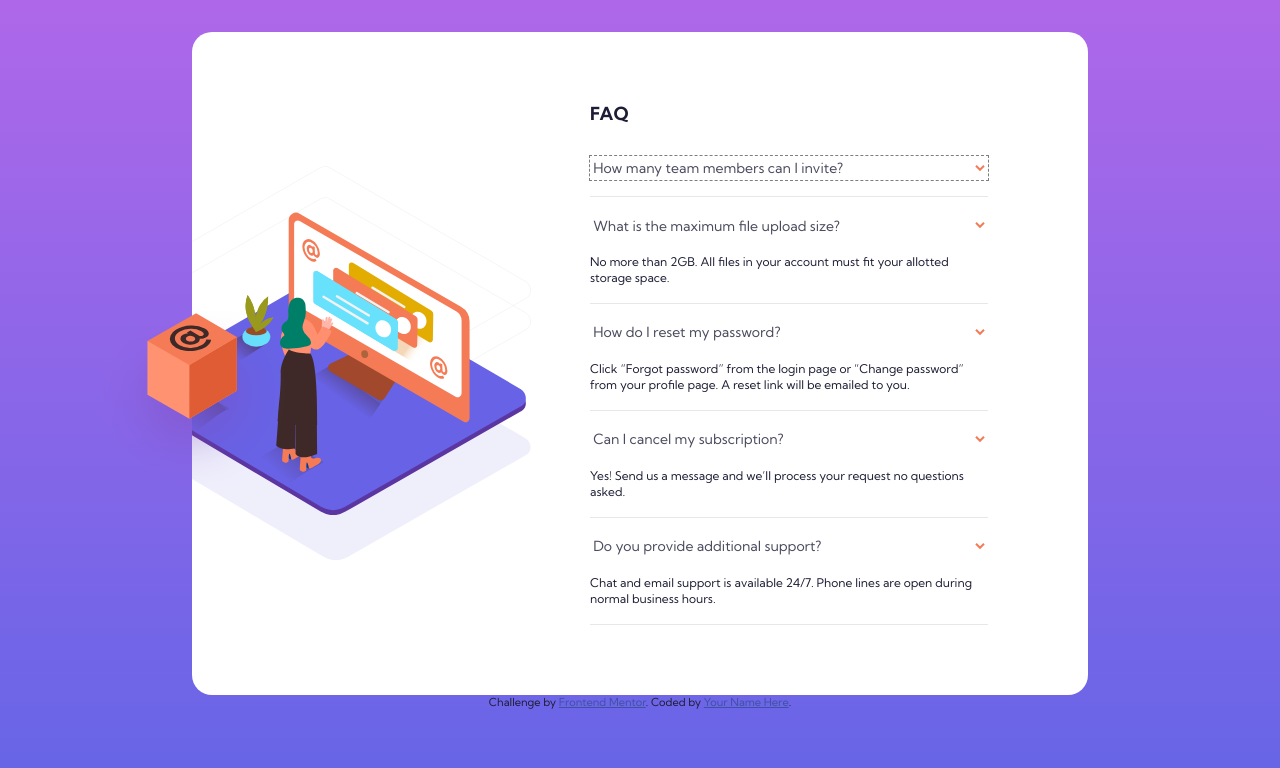
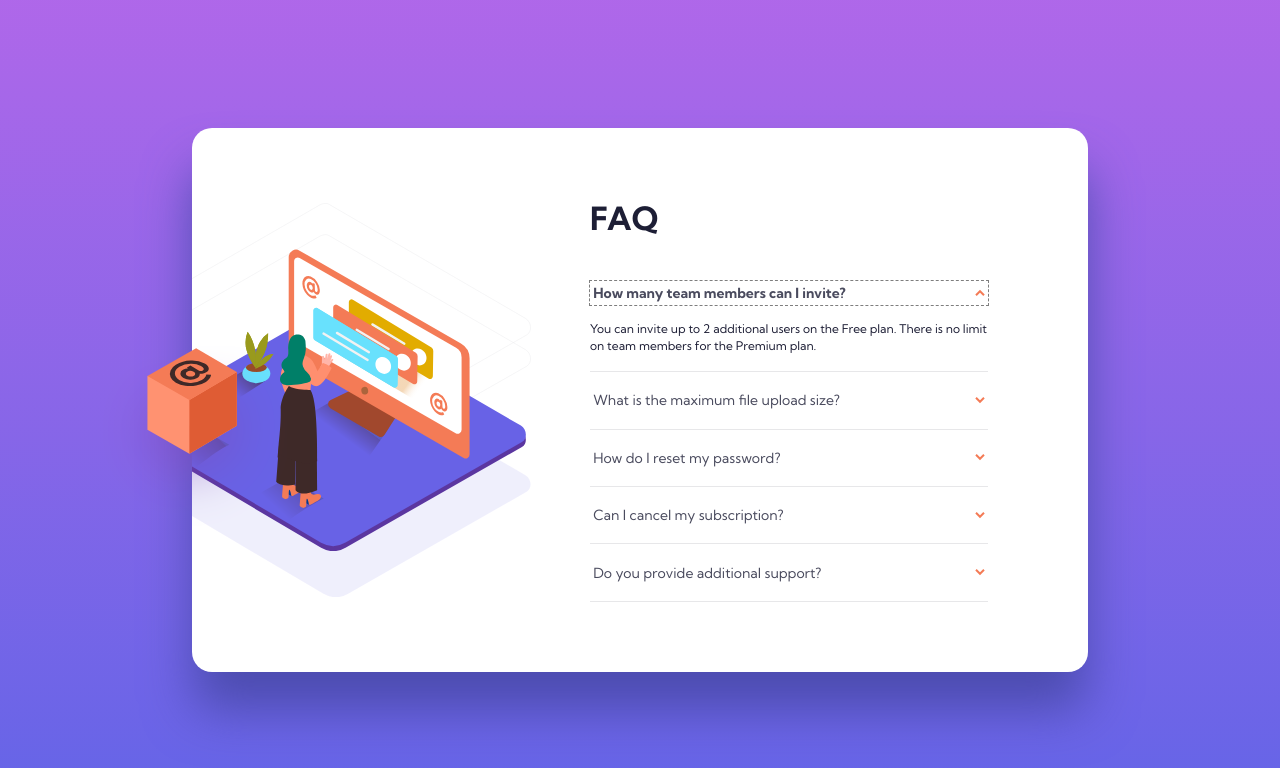
Before and after one commit to AshashashR/faq-accordion-card-main, a plain HTML site: page index.html in a window 1280 px wide. Both pictures are taken after a click on the button "How many team members can I invite?". Drawn offline with Linux system fonts and the light colour scheme.

Commit message:
second commit

```diff
--- a/index.html
+++ b/index.html
@@ -30,17 +30,16 @@
   <section class="card">
     <img src="/images/illustration-box-desktop.svg" alt="card box" class="card__box">
     <div class="card__image">
-      <img src="/images/illustration-woman-online-desktop.svg" alt="woman online desktop">
+      <img src="/images/illustration-woman-online-desktop.svg" class="img__desktop" alt="woman online desktop">
+      <img src="/images/illustration-woman-online-mobile.svg" class="img__mobile" alt="woman online mobile">
     </div>
     <div class="card__text">
       <h1>FAQ</h1>
       <div class="accordion">
         <div class="accordion__item">
-          <h2>
             <button class="accordion__question">
               How many team members can I invite?
             </button>
-          </h2>
           <div class="accordion__collapse collapse">
             <div class="accordion__content">
               You can invite up to 2 additional users on the Free plan. There is no limit on
@@ -50,12 +49,10 @@
         </div>
 
         <div class="accordion__item">
-          <h2>
           <button class="accordion__question">
             What is the maximum file upload size?
           </button>
-          </h2>
-          <div class="accordion__collapse">
+          <div class="accordion__collapse collapse">
             <div class="accordion__content">
               No more than 2GB. All files in your account must fit your allotted storage space.
             </div>
@@ -63,12 +60,10 @@
         </div>
 
         <div class="accordion__item">
-          <h2>
           <button class="accordion__question">
             How do I reset my password?
           </button>
-          </h2>
-          <div class="accordion__collapse">
+          <div class="accordion__collapse collapse">
             <div class="accordion__content">
               Click “Forgot password” from the login page or “Change password” from your profile page.
           A reset link will be emailed to you.
@@ -77,12 +72,10 @@
         </div>
 
         <div class="accordion__item">
-          <h2>
           <button class="accordion__question">
             Can I cancel my subscription?
           </button>
-          </h2>
-          <div class="accordion__collapse">
+          <div class="accordion__collapse collapse">
             <div class="accordion__content">
               Yes! Send us a message and we’ll process your request no questions asked.
             </div>
@@ -90,12 +83,10 @@
         </div>
 
         <div class="accordion__item">
-          <h2>
           <button class="accordion__question">
             Do you provide additional support?
           </button>
-          </h2>
-          <div class="accordion__collapse">
+          <div class="accordion__collapse collapse">
             <div class="accordion__content">
               Chat and email support is available 24/7.
               Phone lines are open during normal business hours.
@@ -106,10 +97,10 @@
     </div>
   </section>
 
-  <div class="attribution">
+  <!-- <div class="attribution">
     Challenge by <a href="https://www.frontendmentor.io?ref=challenge" target="_blank">Frontend Mentor</a>.
     Coded by <a href="#">Your Name Here</a>.
-  </div>
+  </div> -->
   <script src="script.js"></script>
 </body>
 
--- a/script.js
+++ b/script.js
@@ -1 +1,65 @@
-document.querySelectorAll
+document.querySelectorAll('.accordion__question').forEach((item) => {
+	item.addEventListener('click', (event) => {
+		console.log('click!');
+		let accCollapse = item.nextElementSibling;
+
+		if (!item.classList.contains('collapsing')) {
+			// Open accordion item
+			if (!item.classList.contains('open')) {
+				console.log('toggle accordion button');
+
+				accCollapse.style.display = 'block';
+				let accHeight = accCollapse.clientHeight;
+				console.log(accHeight);
+
+				setTimeout(() => {
+					accCollapse.style.height = accHeight + 'px';
+					accCollapse.style.display = '';
+				}, 1);
+
+				accCollapse.classList = 'accordion__collapse collapsing';
+
+				setTimeout(() => {
+					console.log('open accordion content');
+					accCollapse.classList = 'accordion__collapse collapse open';
+				}, 300);
+			}
+			// Close accordion item
+			else {
+				// Remove "collapse open" from .accordion__collapse, add "collapsing"
+				accCollapse.classList = 'accordion__collapse collapsing';
+
+				setTimeout(() => {
+					accCollapse.style.height = '0px';
+				}, 1);
+
+				// After X amount of time, remove "collapsing" class and add "collapse" class
+				setTimeout(() => {
+					console.log('close accordion content');
+					accCollapse.classList = 'accordion__collapse collapse';
+					accCollapse.style.height = '';
+				}, 300);
+			}
+
+			item.classList.toggle('open');
+		}
+	});
+});
+
+
+
+// var acc = document.getElementsByClassName("accordion__question");
+// var i;
+
+// for (i = 0; i < acc.length; i++) {
+//   acc[i].addEventListener("click", function() {
+//     this.classList.toggle("active");
+//     var panel = this.nextElementSibling;
+//     if (panel.style.display === "block") {
+//       panel.style.display = "none";
+
+//     } else {
+//       panel.style.display = "block";
+//     }
+//   });
+// }
--- a/styles.css
+++ b/styles.css
@@ -34,16 +34,23 @@ h1, h2, h3 {
     margin-top: 0;
 }
 
+h1 {
+    font-size: 2rem;
+    text-align: center;
+}
+
 .card {
     background-color: white;
     max-width: 56rem;
-    margin: 3rem;
-    padding: 0 2.875rem 1.5rem 2.875rem;
+    width: 100%;
+    /* margin: 3rem; */
+    padding: 0 1.5rem 3rem 1.5rem;
     border-radius: 20px;
     background-image: url(/images/bg-pattern-mobile.svg);
     background-size: 15rem;
     background-repeat: no-repeat;
     background-position: center 0%;
+    box-shadow: 0 30px 40px -2px rgb(76 76 175);
 }
 
 .card__box {
@@ -62,6 +69,10 @@ h1, h2, h3 {
     width: 100%;
     height: auto;
     max-width: 15rem;
+    display: block;
+}
+
+.card__image img.img__desktop {
     display: block;
 }
 
@@ -94,10 +105,6 @@ h1, h2, h3 {
     width: 100%;
 }
 
-.accordion__question:focus {
-
-}
-
 .accordion__question::after {
     display: block;
     content: '';
@@ -128,7 +135,7 @@ h1, h2, h3 {
 .accordion__content {
     font-size: 0.75rem;
     line-height: 1.4;
-    margin-bottom: 1rem;
+    padding-bottom: 1rem;
 }
 
 .accordion__collapse.collapse {
@@ -136,7 +143,9 @@ h1, h2, h3 {
 }
 
 .accordion__collapse.collapsing {
-
+    height: 0;
+    overflow: hidden;
+    transition: height 300ms ease;
 }
 
 .accordion__collapse.open {
@@ -146,9 +155,19 @@ h1, h2, h3 {
 /* DESKTOP STYLES */
 
 @media (min-width: 56em) {
+
     body {
-        padding: 2rem;
+        margin: 0;
+        padding: 0;
+        display: flex;
+        justify-content: center;
+        align-items: center;
     }
+
+    h1 {
+        text-align: left;
+    }
+
     .card {
         display: flex;
         margin: 0 auto;
@@ -158,6 +177,7 @@ h1, h2, h3 {
         background-repeat: no-repeat;
         background-position: -13% center;
         position: relative;
+        box-shadow: 0 40px 50px -2px rgb(76 76 175);
     }
 
     .card__image,
@@ -168,10 +188,11 @@ h1, h2, h3 {
     .card__box {
         display: block;
         position: absolute;
-        top: 56%;
+        top: 57%;
         left: 0;
         transform: translateX(-50%) translateY(-50%);
         z-index: 1;
+
     }
 
     .card__image {
@@ -187,6 +208,9 @@ h1, h2, h3 {
         max-width: 25rem;
         left: auto;
     }
+    .card__image img.img__mobile {
+        display: none;
+    }
 
     .card__text {
         padding-top: 0;
```
Lines whose indentation alone changed are shown as unchanged.
